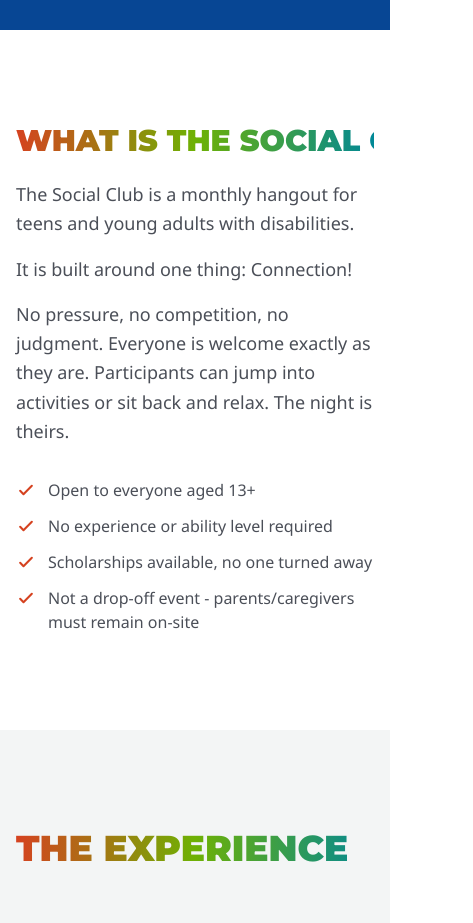
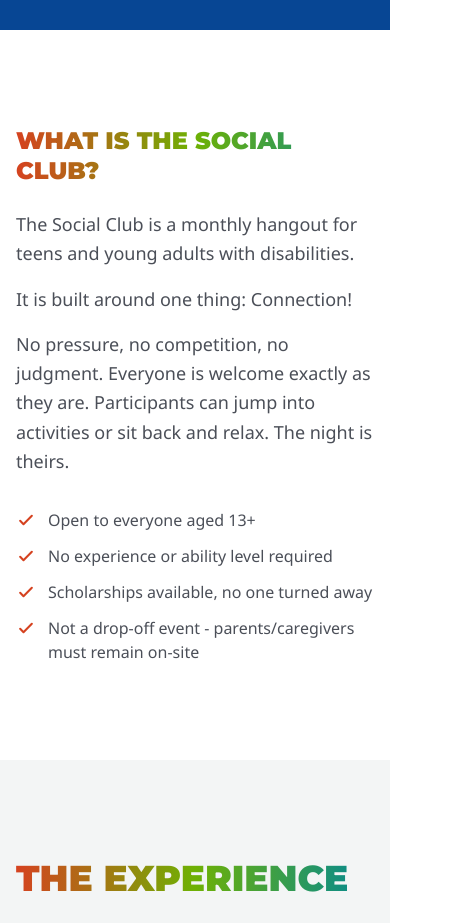
Before and after one commit to steinbros1012/the-social-club, a Next.js app: page / in a window 390 px wide. Shown: the part 1426-2349 px from the top of the page, 473 px wide, since content can reach past the window. Built offline with nearby package versions, Linux system fonts and the light colour scheme.

Commit message:
fix: mobile-responsive About heading size

```diff
--- a/src/app/page.tsx
+++ b/src/app/page.tsx
@@ -221,7 +221,7 @@ function About() {
       >
         <h2
           id="about-heading"
-          className="font-heading text-3xl sm:text-4xl lg:text-5xl font-black rainbow-text uppercase leading-none mb-6 whitespace-nowrap"
+          className="font-heading text-2xl sm:text-4xl lg:text-5xl font-black rainbow-text uppercase leading-tight mb-6"
         >
           What is The Social Club?
         </h2>
```
